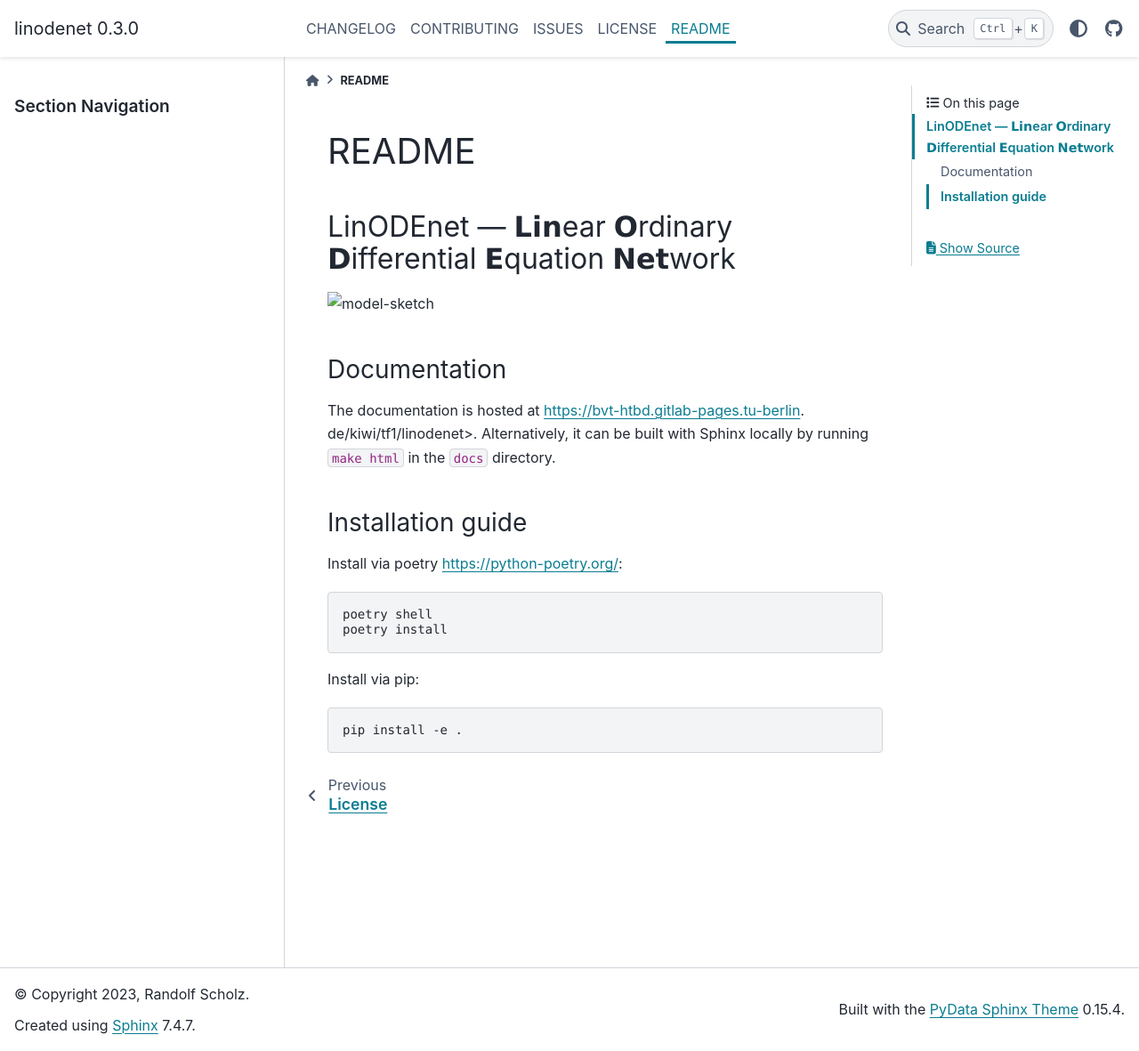
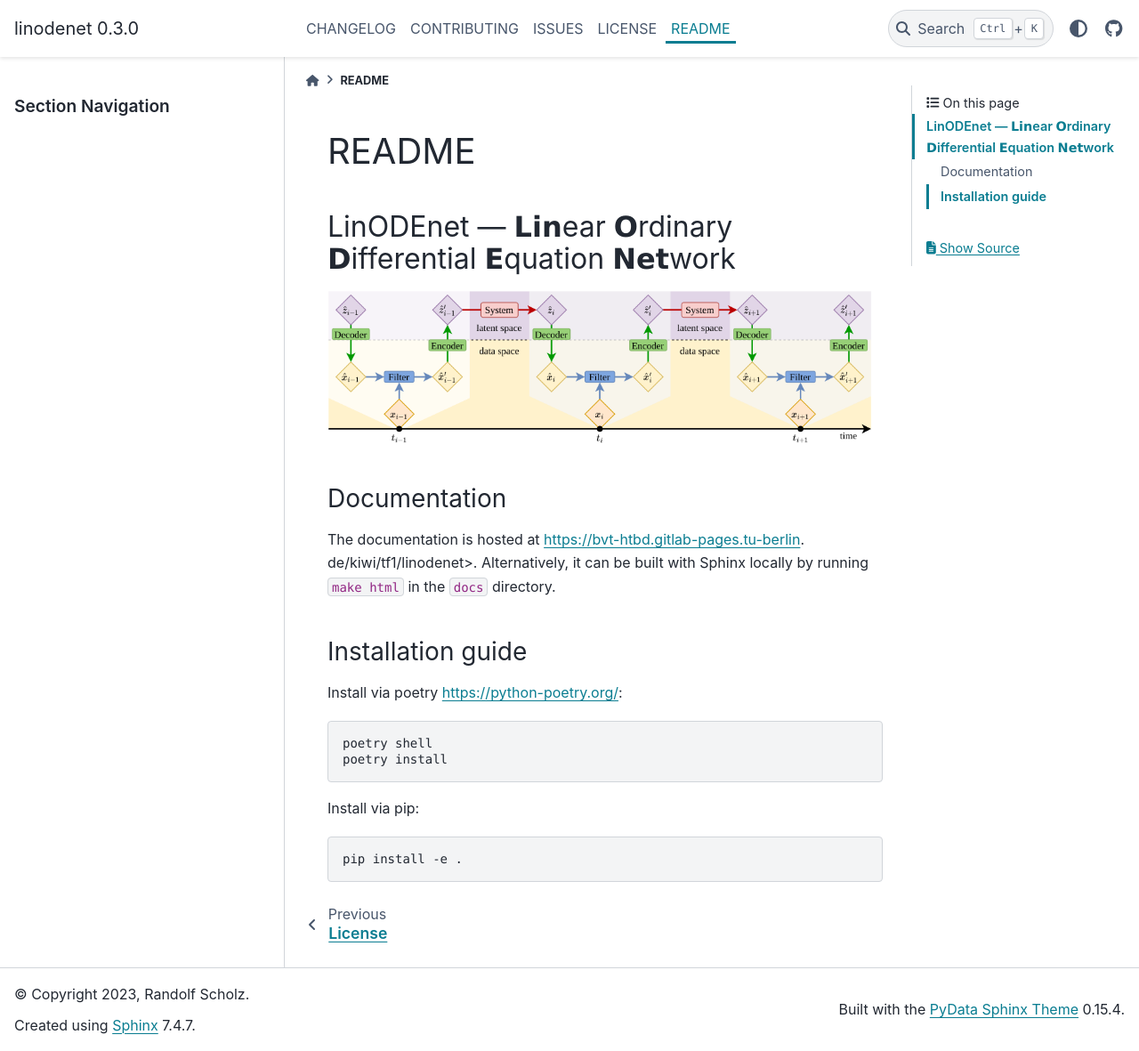
Before and after one commit to randolf-scholz/linodenet, a Sphinx documentation site: the page built from docs/content/README.rst, in a window 1280 px wide and 1181 px high. Shown: the whole window at 89% size. Built offline with Sphinx 7.4.7 and the PyData theme 0.15.4, drawn with Linux system fonts in a browser that asks for light colours; pages that are not in the unit, such as notebooks, are missing from menus.

Commit message:
fixed logo issue

```diff
--- a/README.md
+++ b/README.md
@@ -1,6 +1,6 @@
 # LinODEnet — 𝗟𝗶𝗻ear 𝗢rdinary 𝗗ifferential 𝗘quation 𝗡𝗲𝘁work
 
-![model-sketch](diagrams/lssm-new-notation.png)
+![model-sketch](lssm.png)
 
 ## Documentation
 
--- a/docs/index.rst
+++ b/docs/index.rst
@@ -1,7 +1,7 @@
 LinODEnet - 𝗟𝗶𝗻ear 𝗢rdinary 𝗗ifferential 𝗘quation 𝗡𝗲𝘁work
 ===========================================================
 
-.. image:: diagrams/lssm-new-notation.png
+.. image:: lssm.png
    :width: 100%
    :alt: LinODEnet-sketch
 
```
Also changed, not shown: docs/content/diagrams/GRU-ODE-Bayes.drawio.png (renamed from docs/diagrams/GRU-ODE-Bayes.drawio.png), docs/content/diagrams/GRU-ODE-Bayes.svg (renamed from docs/diagrams/GRU-ODE-Bayes.svg), docs/content/diagrams/linodenet-sketch.svg (renamed from docs/diagrams/linodenet-sketch.svg), docs/content/diagrams/linodenet.svg (renamed from docs/diagrams/linodenet.svg), docs/content/diagrams/lssm-new-notation.png (renamed from docs/diagrams/lssm-new-notation.png), docs/content/diagrams/lssm_squashed.png (renamed from docs/diagrams/lssm_squashed.png), docs/content/lssm.png (added), docs/lssm.png (added), lssm.png (added), 13 other files.
